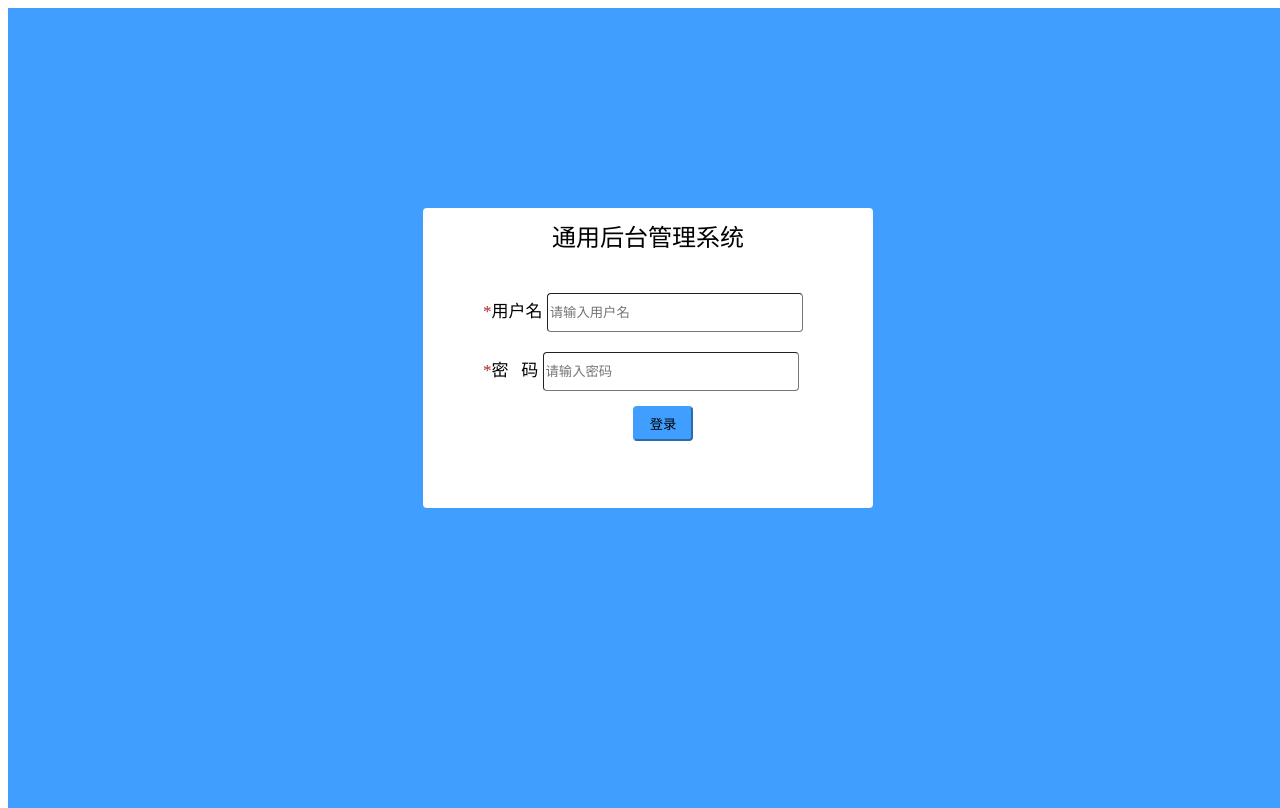
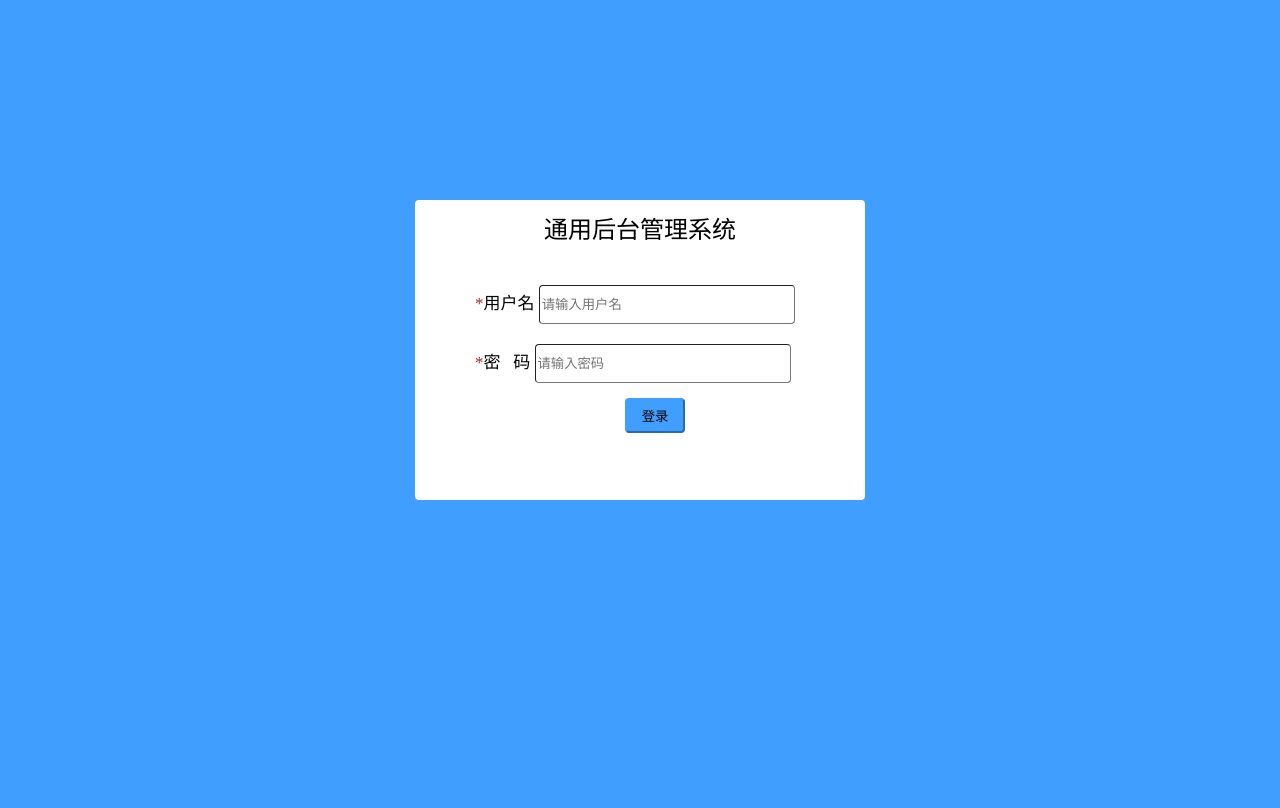
Before and after one commit to Mihray/vuerouter, a Vue app: page / in a window 1280 px wide. Built offline with nearby package versions, Linux system fonts and the light colour scheme.

Commit message:
Update App.vue

```diff
--- a/src/App.vue
+++ b/src/App.vue
@@ -1,6 +1,12 @@
 <template>
   <!-- <HomeVue></HomeVue> -->
   <LoginVue></LoginVue>
+
+  <!-- <ul>
+   <router-link to='/LoginVue' ><a href="/LoginVue">LoginVue</a></router-link>
+   <router-link to='/HomeVue' ><a href="/HomeVue">HomeVue</a></router-link>
+ </ul> -->
+
 </template>
 
 <script>
@@ -17,5 +23,8 @@ export default {
 </script>
 
 <style>
-
+body{
+  background:#409EFF;
+  margin: 0;
+}
 </style>
```
